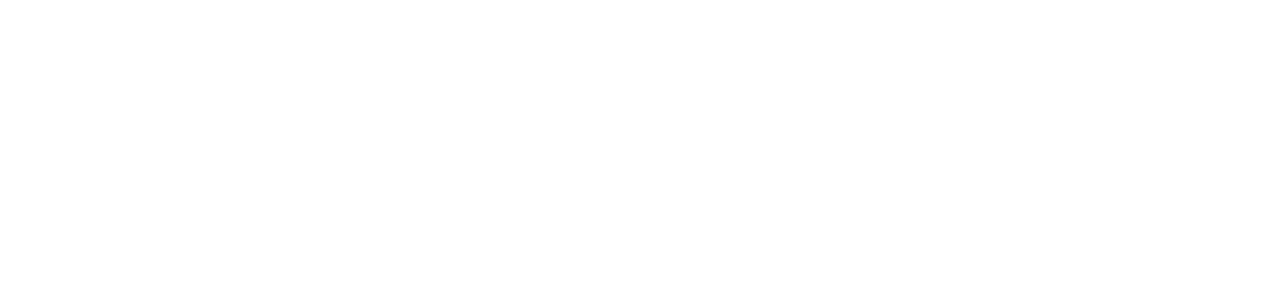
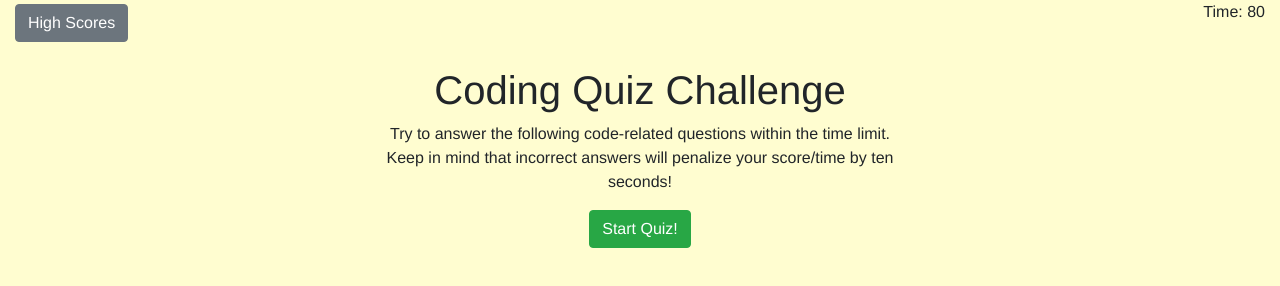
Before and after one commit to besharpe5/code_quiz, a plain HTML site: page index.html in a window 1280 px wide. Drawn offline with nearby package versions, Linux system fonts and the light colour scheme.

Commit message:
setting up index.html with bootstrap styling

```diff
--- a/assets/css/style.css
+++ b/assets/css/style.css
@@ -0,0 +1,15 @@
+*{
+    margin: 0;
+    padding: 0;
+    box-sizing: border-box;
+    font-family: 'Helvetica', sans-serif;
+}
+
+:root {
+    --primary: #FFFDD0;
+    --secondary: #708090;
+}
+
+body{
+    background: var(--primary);
+}
--- a/index.html
+++ b/index.html
@@ -3,11 +3,72 @@
 <head>
     <meta charset="UTF-8">
     <meta http-equiv="X-UA-Compatible" content="IE=edge">
-    <meta name="viewport" content="width=device-width, initial-scale=1.0">
+    <meta name="viewport" content="width=device-width, initial-scale=1.0", shrink-to-fit="no">
+    <link rel="stylesheet" href="https://stackpath.bootstrapcdn.com/bootstrap/4.3.1/css/bootstrap.min.css" integrity="sha384-ggOyR0iXCbMQv3Xipma34MD+dH/1fQ784/j6cY/iJTQUOhcWr7x9JvoRxT2MZw1T" crossorigin="anonymous">
     <link rel="stylesheet" href="./assets/css/style.css">
     <title>Code Quiz!</title>
 </head>
+
 <body>
+
+    <header class="container-fluid mb-4">
+        <div class="row">
+            <div class="col-6">
+                <button id="high-scores" type="button" class="btn btn-secondary d-inline-block mt-1">High Scores</button>
+            </div>
+            <div class="col-6">
+                <p class="d-flex justify-content-end time">Time: 80</p>
+            </div>
+        </div>
+    </header>
+
+    <main>
+        <div class="container">
+            <section id="start">
+                <div class="row">
+                    <div class="col-3"></div>
+                    <div class="col-6">
+                        <h1 class="d-flex justify-content-center text-center">Coding Quiz Challenge</h1>
+                        <p class="d-flex justify-content-center text-center">Try to answer the following code-related questions within the time limit. Keep in mind that incorrect answers will penalize your score/time by ten seconds!</p>
+                        <button id=start-button type="button" class="btn btn-success mx-auto d-block">Start Quiz!</button>
+                    </div>
+                </div>
+            </section>
+        </div>
+    </main>
+
+
+
+
+
+
+
+
+
+
+
+
+
+
+
+
+
+
+
+
+
+
+
+
+
+
+
+
+
+
+
+
+
     <script src="./assets/js/script.js"></script>
 </body>
 </html>
```
